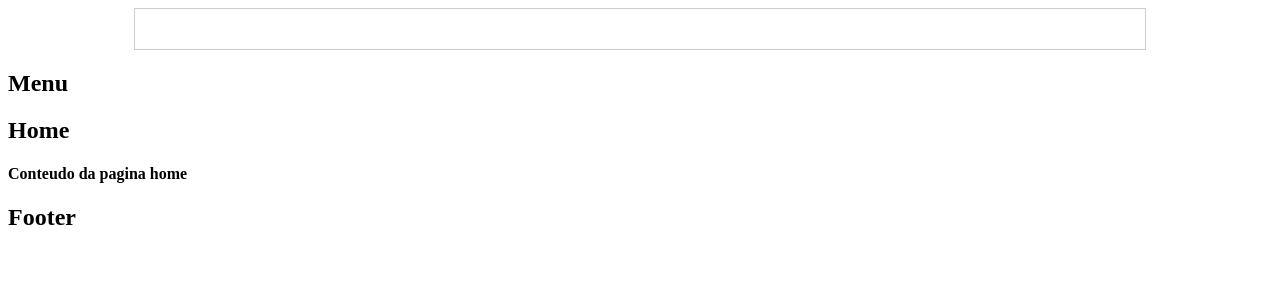
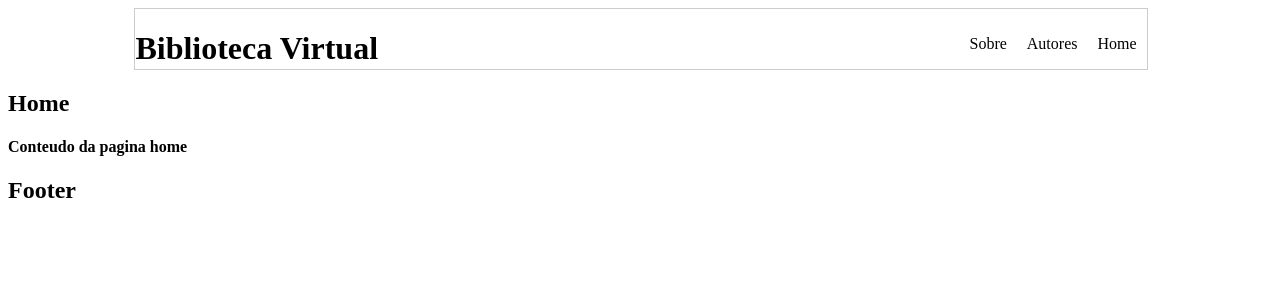
Before and after one commit to nicolau-np/biblioteca_virtualFRONT, a React (Create React App) app: page / in a window 1280 px wide. Shown: the top 300 px of the page. Built offline with nearby package versions, Linux system fonts and the light colour scheme.

Commit message:
criando posicionamentos dos objectos do header

```diff
--- a/src/App.js
+++ b/src/App.js
@@ -4,13 +4,11 @@ import Routes from './web/Routes'
 
 import Header from './include/header'
 import Footer from './include/footer'
-import Menu from './include/menu'
 
 function App() {
   return (
     <BrowserRouter>
         <Header/>
-        <Menu/>
         <Routes/>
         <Footer/>
     </BrowserRouter>
--- a/src/assets/css/style.css
+++ b/src/assets/css/style.css
@@ -1,10 +1,21 @@
 .container{
-    display: block;
     width:100%;
 }
 .header{
-    height: 40px;
+    width: 80%;
+    height: 60px;
     border: 1px solid #ccc;
     margin-left: 10%;
     margin-right: 10%;
+    display:block;
 }
+
+.menu ul li{
+    display: inline;
+    padding: 10px;
+    float: right;
+}
+
+.logo{
+    float: left;
+}
--- a/src/include/header.js
+++ b/src/include/header.js
@@ -5,6 +5,17 @@ const Header = () => {
     <div className="container">
         <div className="header">
 
+            <div className="logo">
+                <h1>Biblioteca Virtual</h1>
+            </div>
+
+            <div className="menu">
+                <ul>
+                    <li>Home</li>
+                    <li>Autores</li>
+                    <li>Sobre</li>
+                </ul>
+            </div>
         </div>
     </div>
     );
--- a/src/include/menu.js
+++ /dev/null
@@ -1,9 +0,0 @@
-import React from 'react'
-
-const Menu = () => {
-    return ( <div>
-        <h2>Menu</h2>
-    </div> );
-}
-
-export default Menu;
```
